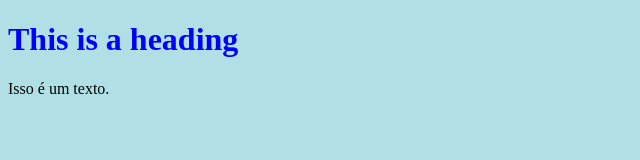
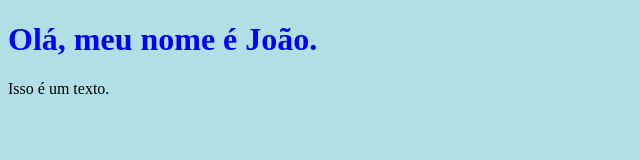
Before and after one commit to joaodavison007/programa-o_web_teste, a plain HTML site: page index.html in a window 1280 px wide. Shown: the whole page, without its empty margins (0-640 px from the left). Drawn offline with Linux system fonts and the light colour scheme.

Commit message:
test dois

```diff
--- a/index.html
+++ b/index.html
@@ -7,7 +7,7 @@
 </head>
 <body>
 
-<h1>This is a heading</h1>
+<h1>Olá, meu nome é João.</h1>
 <p>Isso é um texto.</p>
 
 </body>
```
